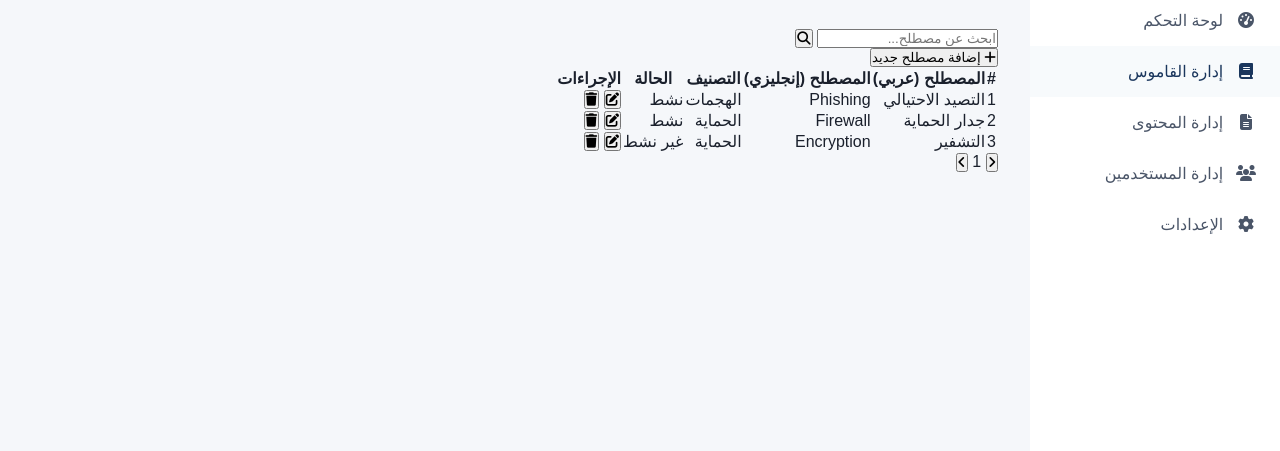
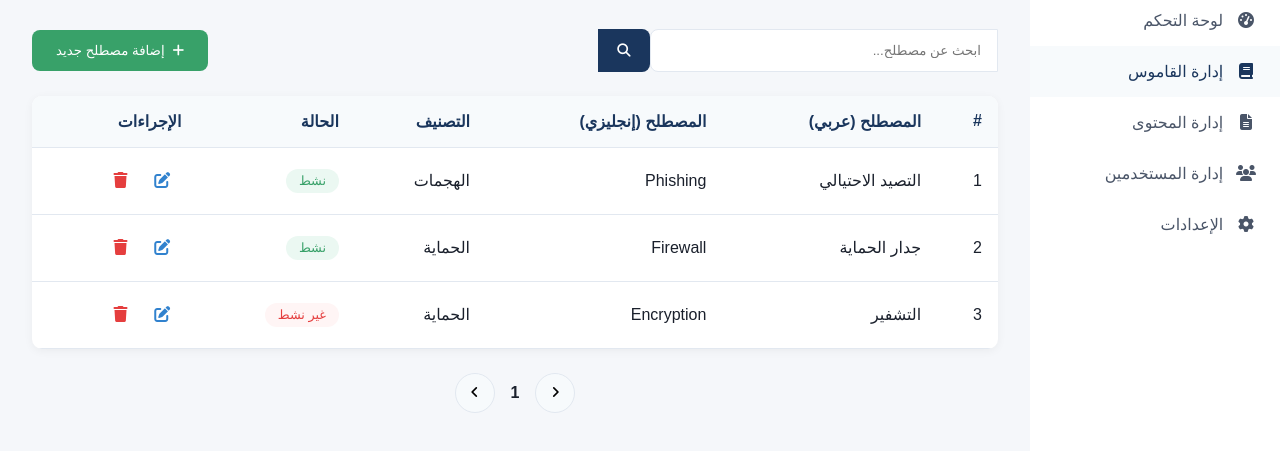
Before and after one commit to Yousif192025/Cybersecurity-Path, a website: page admin/views/manage-glossary.html in a window 1280 px wide. Shown: the part 135-586 px from the top of the page. Drawn offline with Linux system fonts and the light colour scheme.

Commit message:
Update admin.css

```diff
--- a/admin/assets/css/admin.css
+++ b/admin/assets/css/admin.css
@@ -384,3 +384,146 @@ body {
         justify-content: center;
     }
 }
+/* أنماط إدارة القاموس */
+.action-bar {
+    display: flex;
+    justify-content: space-between;
+    align-items: center;
+    margin-bottom: 1.5rem;
+    gap: 1rem;
+}
+
+.search-box {
+    display: flex;
+    flex: 1;
+    max-width: 400px;
+}
+
+.search-box input {
+    flex: 1;
+    padding: 0.8rem 1rem;
+    border: 1px solid var(--gray);
+    border-radius: 8px 0 0 8px;
+    outline: none;
+}
+
+.search-box button {
+    background-color: var(--primary);
+    color: white;
+    border: none;
+    padding: 0 1.2rem;
+    border-radius: 0 8px 8px 0;
+    cursor: pointer;
+}
+
+.add-btn {
+    background-color: var(--success);
+    color: white;
+    border: none;
+    padding: 0.8rem 1.5rem;
+    border-radius: 8px;
+    cursor: pointer;
+    display: flex;
+    align-items: center;
+    gap: 0.5rem;
+    font-weight: 500;
+    transition: all 0.3s;
+}
+
+.add-btn:hover {
+    background-color: #2f855a;
+}
+
+.data-table {
+    background-color: white;
+    border-radius: 10px;
+    overflow: hidden;
+    box-shadow: 0 2px 10px rgba(0, 0, 0, 0.05);
+    margin-bottom: 1.5rem;
+    overflow-x: auto;
+}
+
+.data-table table {
+    width: 100%;
+    border-collapse: collapse;
+}
+
+.data-table th, .data-table td {
+    padding: 1rem;
+    text-align: right;
+    border-bottom: 1px solid var(--gray);
+}
+
+.data-table th {
+    background-color: var(--light);
+    color: var(--primary);
+    font-weight: 600;
+}
+
+.data-table tr:hover {
+    background-color: var(--light);
+}
+
+.status {
+    display: inline-block;
+    padding: 0.3rem 0.8rem;
+    border-radius: 20px;
+    font-size: 0.8rem;
+    font-weight: 500;
+}
+
+.status.active {
+    background-color: #ebf8f2;
+    color: var(--success);
+}
+
+.status.inactive {
+    background-color: #fff5f5;
+    color: var(--danger);
+}
+
+.edit-btn, .delete-btn {
+    background: transparent;
+    border: none;
+    cursor: pointer;
+    padding: 0.5rem;
+    font-size: 1rem;
+    margin: 0 0.2rem;
+}
+
+.edit-btn {
+    color: var(--info);
+}
+
+.delete-btn {
+    color: var(--danger);
+}
+
+.pagination {
+    display: flex;
+    justify-content: center;
+    align-items: center;
+    gap: 1rem;
+}
+
+.page-btn {
+    background-color: var(--light);
+    border: 1px solid var(--gray);
+    width: 40px;
+    height: 40px;
+    border-radius: 50%;
+    display: flex;
+    align-items: center;
+    justify-content: center;
+    cursor: pointer;
+    transition: all 0.3s;
+}
+
+.page-btn:hover {
+    background-color: var(--primary);
+    color: white;
+}
+
+.page-number {
+    font-weight: 600;
+}
```
